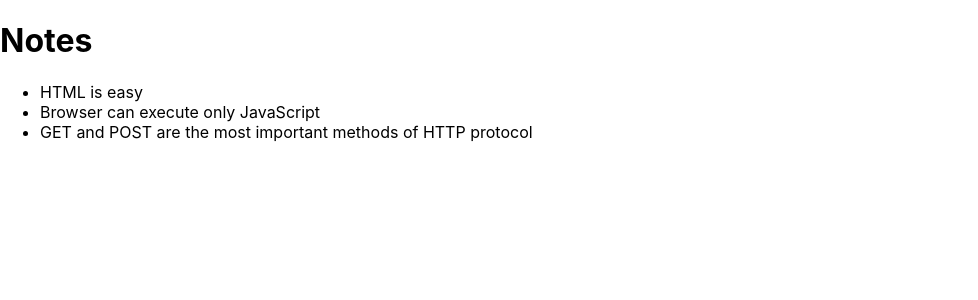
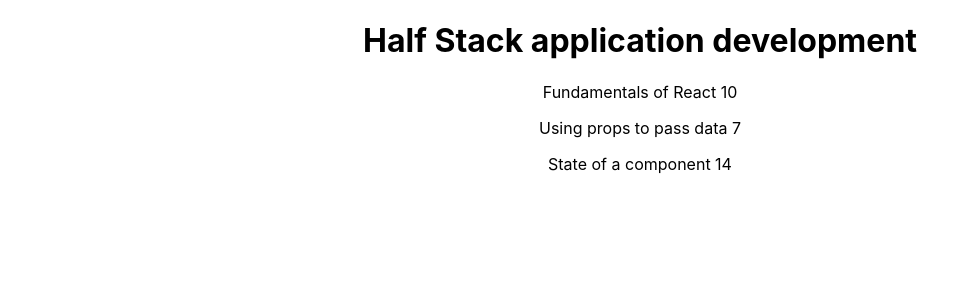
Before and after one commit to AsierDelCidPerez/Part2-Communicating_with_server, a React (Create React App) app in the folder part-react/: page / in a window 1280 px wide. Shown: the top 300 px of the page, without its empty margins (0-978 px from the left). Built offline with nearby package versions, Linux system fonts and the light colour scheme.

Commit message:
22/04/2022 13:40
Asier Del Cid Pérez

```diff
--- /dev/null
+++ b/part-react/src/exercises/ex1/App.js
@@ -0,0 +1,30 @@
+import Course from './components/Course';
+
+const App = () => {
+    const course = {
+        id: 1,
+        name: 'Half Stack application development',
+        parts: [
+          {
+            name: 'Fundamentals of React',
+            exercises: 10,
+            id: 1,
+          },
+          {
+            name: 'Using props to pass data',
+            exercises: 7,
+            id: 2,
+          },
+          {
+            name: 'State of a component',
+            exercises: 14,
+            id: 3,
+          },
+        ],
+      }
+    return <Course course={course}/>;
+
+
+}
+
+export default App;
--- /dev/null
+++ b/part-react/src/exercises/ex1/components/Content.js
@@ -0,0 +1,12 @@
+import Part from './Part';
+const Content = ({parts}) => {
+    return (
+        <div>
+            {
+                parts.map(part => <Part key={part.id} part={part}/>)
+            }
+        </div>
+    )
+}
+
+export default Content;
--- /dev/null
+++ b/part-react/src/exercises/ex1/components/Course.js
@@ -0,0 +1,13 @@
+import Header from './Header';
+import Content from './Content';
+
+const Course = ({course}) => {
+    return (
+        <div align="center">
+            <Header title={course.name}/>
+            <Content parts={course.parts}/>
+        </div>
+    )
+}
+
+export default Course;
--- /dev/null
+++ b/part-react/src/exercises/ex1/components/Header.js
@@ -0,0 +1,2 @@
+const Header = ({title}) => <h1>{title}</h1>
+export default Header;
--- /dev/null
+++ b/part-react/src/exercises/ex1/components/Part.js
@@ -0,0 +1,4 @@
+const Part = ({part}) => <p>{part.name} {part.exercises}</p>
+
+
+export default Part;
--- a/part-react/src/index.js
+++ b/part-react/src/index.js
@@ -1,8 +1,9 @@
 import React from 'react';
 import ReactDOM from 'react-dom/client';
 import './index.css';
-import App from './App';
+import App from './exercises/ex1/App';
 import reportWebVitals from './reportWebVitals';
+
 
 const root = ReactDOM.createRoot(document.getElementById('root'));
 
@@ -27,9 +28,12 @@
   },
 ]
 
+
+
 root.render(
   <React.StrictMode>
     <App notes={notes}/>
+
   </React.StrictMode>
 );
 
```
